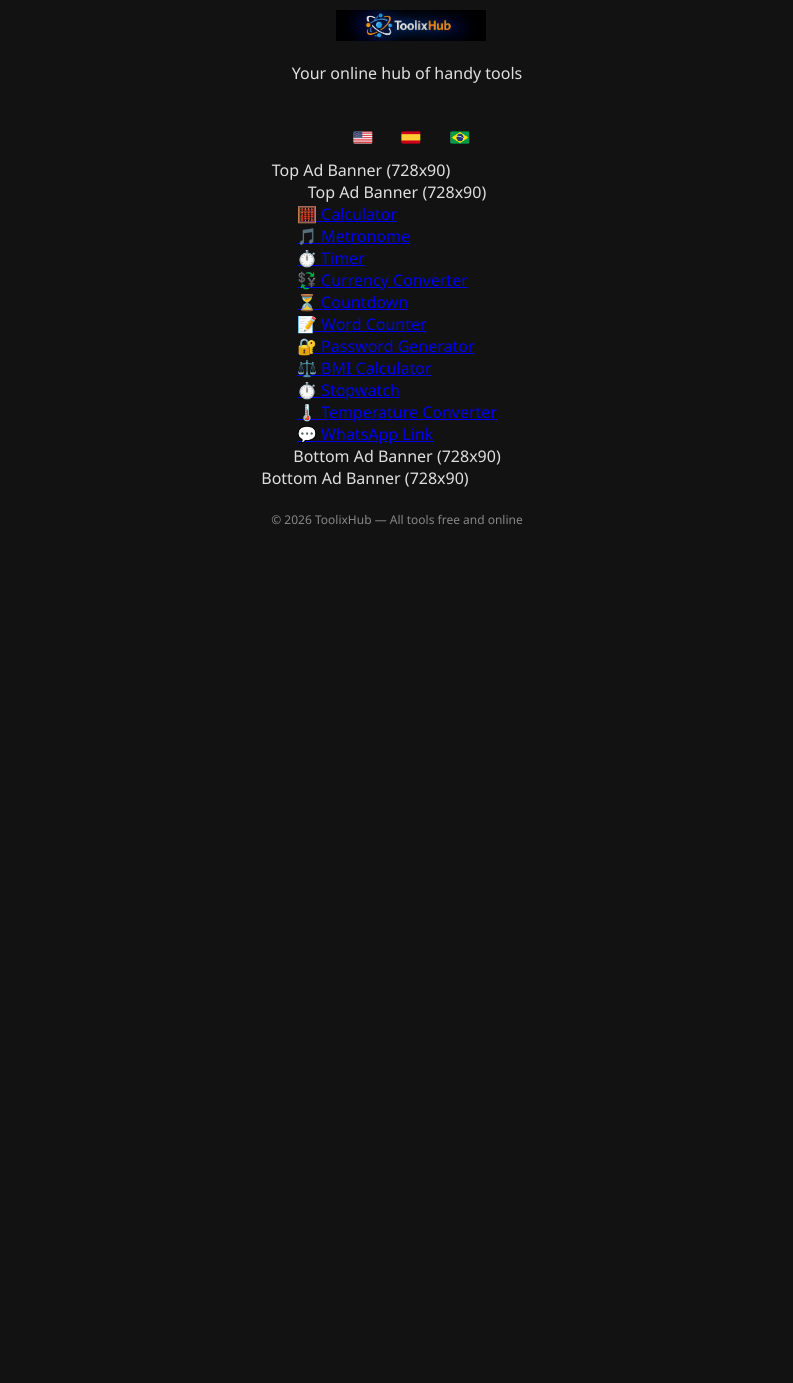
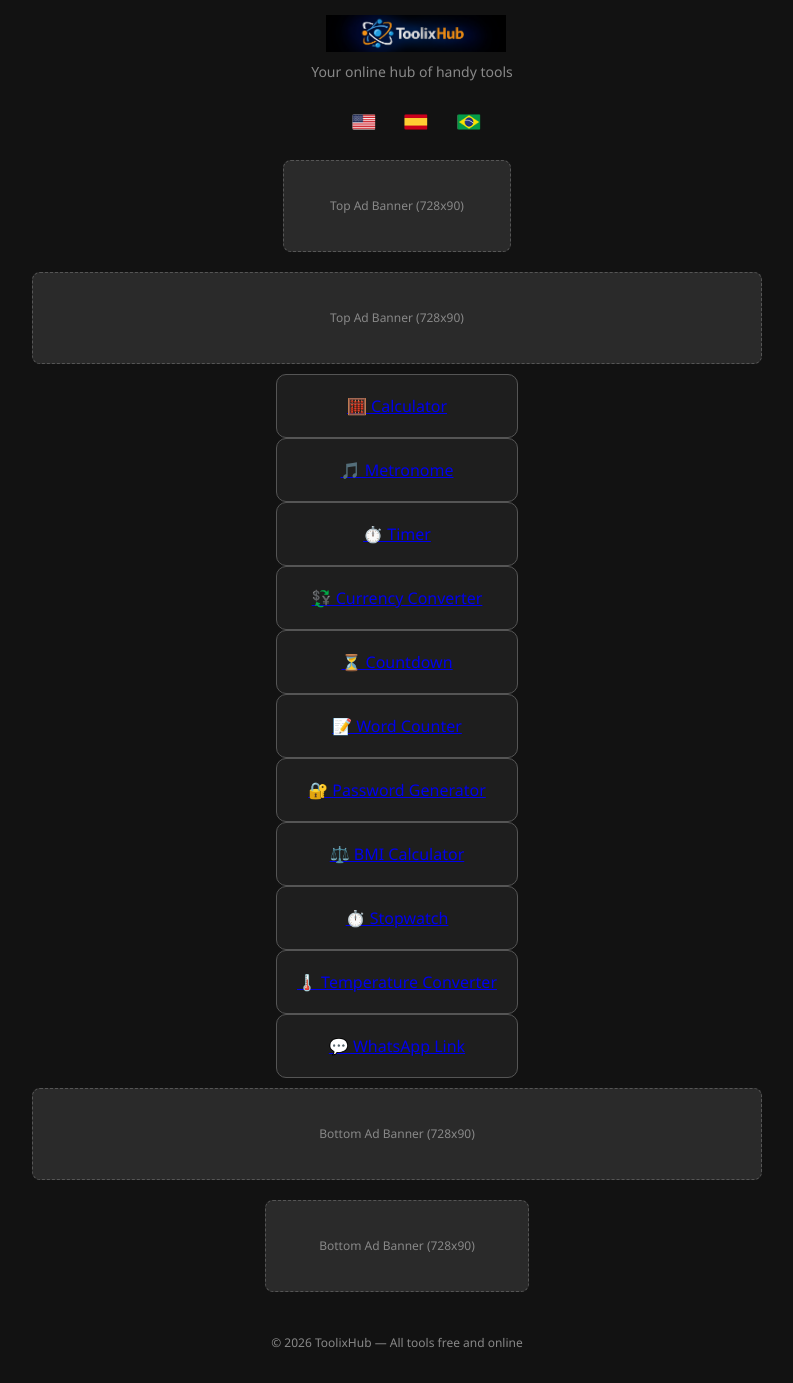
Before and after one commit to toolixhub-app/toolixhub, a Jekyll site: the page index.html, which Jekyll copies as it is, in a window 1280 px wide. Shown: the whole page, without its empty margins (243-1036 px from the left). Built offline with Jekyll 4.4.1, drawn with Linux system fonts in a browser that asks for light colours; before the commit the page ends 900 px from its top, so only the background shows below that.

Commit message:
Update style_v2.css

```diff
--- a/css/style_v2.css
+++ b/css/style_v2.css
@@ -3,11 +3,11 @@
   --bg-color: #121212;
   --container-bg: #1e1e1e;
   --text-color: #e0e0e0;
+  --secondary-text: #888;
   --accent-color: #00bcd4;
   --border-color: #555;
   --btn-bg: #333;
   --btn-hover: #444;
-  --special-btn-bg: #555;
   --ac-btn-bg: #ff5252;
 }
 
@@ -22,31 +22,75 @@ body {
   min-height: 100vh;
 }
 
-/* --- CABEÇALHO --- */
-header { text-align: center; padding: 10px; width: 100%; }
-header img { max-width: 150px; height: auto; }
+/* --- CABEÇALHO UNIFICADO --- */
+header { text-align: center; padding: 15px; width: 100%; }
+header img { max-width: 180px; height: auto; }
+header p { color: var(--secondary-text); margin: 5px 0; font-size: 14px; }
 .lang-selector { margin-top: 5px; display: flex; justify-content: center; gap: 8px; }
-.lang-selector img { width: 20px; height: 13px; border-radius: 2px; }
+.lang-selector img { width: 24px; height: 16px; border-radius: 2px; }
 
-/* --- CONTAINER DA CALCULADORA --- */
-.main-container {
+/* --- ESPAÇO DE ANÚNCIO --- */
+.ad-space {
+  background-color: #2a2a2a;
+  color: #888;
+  width: 90%;
+  max-width: 728px;
+  height: 90px;
+  display: flex;
+  align-items: center;
+  justify-content: center;
+  margin: 10px auto;
+  border-radius: 8px;
+  font-size: 12px;
+  border: 1px dashed var(--border-color);
+}
+
+/* --- LAYOUT HOME (Cards) --- */
+.home-container {
+  display: grid;
+  grid-template-columns: repeat(auto-fill, minmax(150px, 1fr));
+  gap: 15px;
+  width: 90%;
+  max-width: 800px;
+  padding: 20px 0;
+}
+
+.tool-card {
+  background: var(--container-bg);
+  padding: 20px;
+  border-radius: 10px;
+  text-align: center;
+  text-decoration: none;
+  color: var(--text-color);
+  border: 1px solid var(--border-color);
+  transition: transform 0.2s, border-color 0.2s;
+}
+
+.tool-card:hover {
+  transform: translateY(-5px);
+  border-color: var(--accent-color);
+}
+
+.tool-card h3 { margin: 0 0 10px 0; font-size: 16px; }
+.tool-card p { margin: 0; font-size: 12px; color: var(--secondary-text); }
+
+/* --- LAYOUT CALCULADORA (Grid) --- */
+.calc-container {
   background: var(--container-bg);
   padding: 15px;
   margin: 10px auto;
   border-radius: 12px;
   box-shadow: 0 4px 6px rgba(0,0,0,0.3);
   width: 90%;
-  max-width: 300px;
+  max-width: 320px;
   box-sizing: border-box;
 }
 
-/* --- GRADE DE BOTÕES (GRID) --- */
 .calc-buttons {
   display: grid;
   gap: 5px;
   width: 100%;
 }
-
 .basic-grid { grid-template-columns: repeat(4, 1fr); }
 .sci-grid { grid-template-columns: repeat(5, 1fr); display: none; }
 
@@ -66,8 +110,7 @@ header img { max-width: 150px; height: auto; }
 }
 
 .btn-calc.equal { grid-column: span 2; background-color: var(--accent-color); color: #000; }
-.btn-calc.op { background-color: var(--special-btn-bg); }
 .btn-calc.ac { background-color: var(--ac-btn-bg); color: #fff; }
-.btn-calc.sci { font-size: 11px; }
+.btn-calc.sci { font-size: 12px; }
 
-footer { text-align: center; padding: 10px; color: #888; font-size: 12px; }
+footer { text-align: center; padding: 20px; color: var(--secondary-text); font-size: 12px; margin-top: auto; }
```
